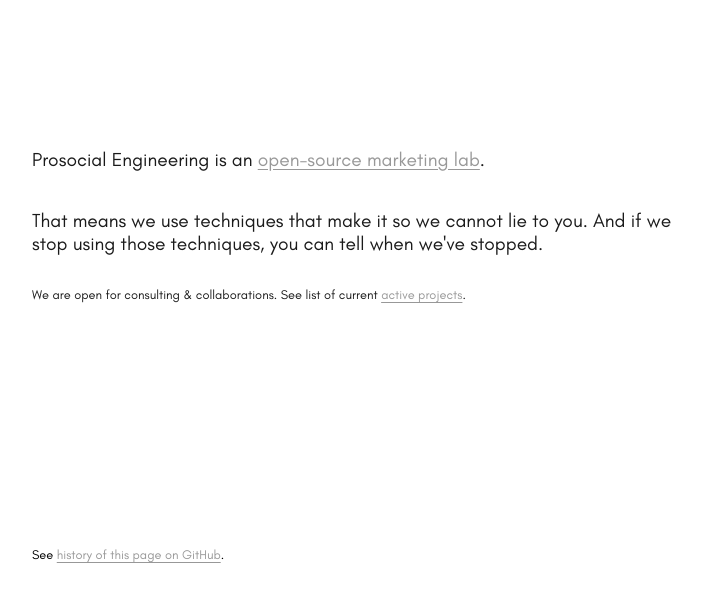
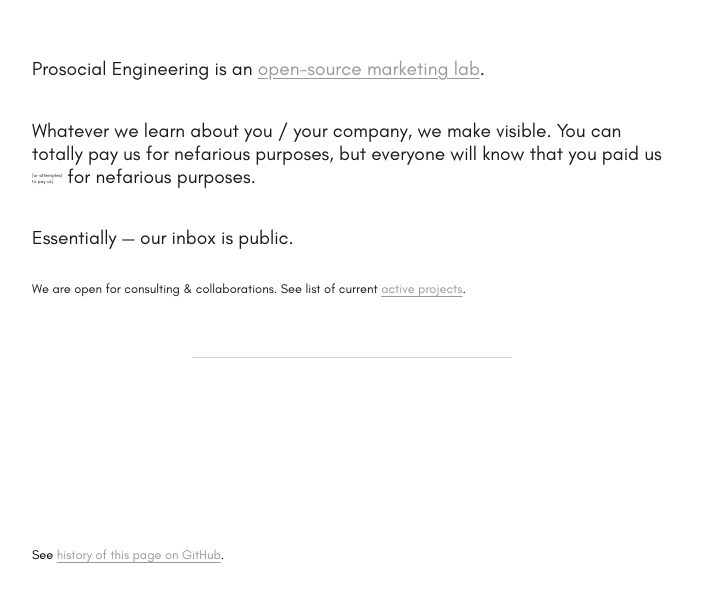
Before and after one commit to OmarShehata/prosocial-engineering, a website built with Vite: page index.html in a window 1280 px wide. Shown: the part 103-704 px from the top of the page, without its empty margins (288-990 px from the left). Built offline with nearby package versions, Linux system fonts and the light colour scheme.

Commit message:
update homepage

```diff
--- a/index.html
+++ b/index.html
@@ -24,22 +24,39 @@
         margin: 0 auto;
         padding: 0 1rem;
       }
+      #attempt {
+        width:30px;
+        display: inline-block;
+        word-wrap: break-word;
+        font-size: 5px;
+      }
     </style>
 
     <main>
       <p>
         Prosocial Engineering is an <a href="https://omarshehata.substack.com/p/how-an-open-source-marketing-lab">open-source marketing lab</a>.
       </p>
+
       <p>
+        Whatever we learn about you / your company, we make visible. You can totally pay us for nefarious purposes, but everyone will know that you paid us <span id="attempt">(or attempted to pay us)</span> for nefarious purposes.
+      </p>
+
+      <p>
+        Essentially — our inbox is public.
+      </p>
+
+      <!-- <p>
         That means we use techniques that make it so we cannot lie to you. And if we stop using those techniques, you can tell when we've stopped.
-      </p>
+      </p> -->
 
       <p class="small">
         We are open for consulting & collaborations. See list of current <a href="./active-projects.html">active projects</a>.
       </p>
+    <hr>
 
 
     </main>
+
 
     <div id="footer">
       <p class="small">
--- a/package.json
+++ b/package.json
@@ -10,5 +10,8 @@
   "devDependencies": {
     "prettier": "3.1.1",
     "vite": "^2.7.2"
+  },
+  "dependencies": {
+    "glob": "^13.0.6"
   }
 }
```
Also changed, not shown: active-projects.html (+1 -1 lines), pnpm-lock.yaml.
